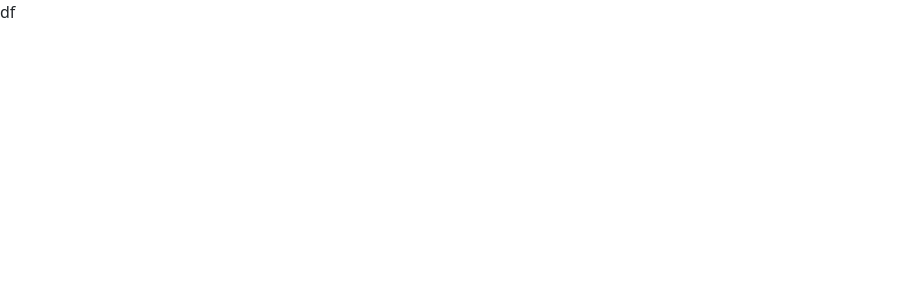
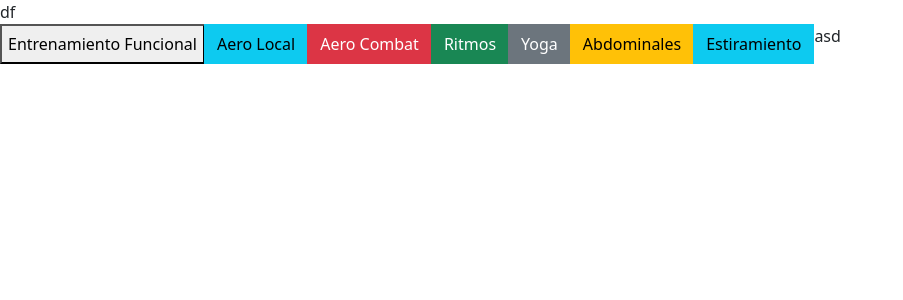
Before and after one commit to dscampero/ProyectoGYM-fe, a React (Create React App) app: page / in a window 1280 px wide. Shown: the top 300 px of the page, without its empty margins (0-903 px from the left). Built offline with nearby package versions, Linux system fonts and the light colour scheme.

Commit message:
Creacion de pagina clases

```diff
--- /dev/null
+++ b/src/LessonsStyle.css
@@ -0,0 +1,4 @@
+.colorbutton1{
+    background-color: orangered;
+    font-size: medium;
+}
--- /dev/null
+++ b/src/components/LessonsNavbar.jsx
@@ -0,0 +1,20 @@
+import React from 'react'
+
+const LessonsNavbar = () => {
+    return (
+        <div>
+            <div className="btn-group" role="group" aria-label="Basic example">
+              <button type="button" className="colorbutton1">Entrenamiento Funcional</button>
+              <button type="button" className="btn btn-info">Aero Local</button>
+              <button type="button" className="btn btn-danger">Aero Combat</button>
+              <button type="button" className="btn btn-success">Ritmos</button>
+              <button type="button" className="btn btn-secondary">Yoga</button>
+              <button type="button" className="btn btn-warning">Abdominales</button>
+              <button type="button" className="btn btn-info">Estiramiento</button>
+<p ClassName="colorbutton1">asd</p>
+            </div>
+        </div>
+    )
+}
+
+export default LessonsNavbar
--- a/src/pages/LessonsScreen.jsx
+++ b/src/pages/LessonsScreen.jsx
@@ -0,0 +1,13 @@
+import React from 'react'
+import LessonsNavbar from '../components/LessonsNavbar'
+
+
+const LessonsScreen = () => {
+    return (
+        <div>
+            <LessonsNavbar/>
+        </div>
+    )
+}
+
+export default LessonsScreen
--- a/src/routes/AppRoutes.jsx
+++ b/src/routes/AppRoutes.jsx
@@ -1,12 +1,12 @@
 
 import React from 'react'
 import {BrowserRouter as Router,Switch,Route} from 'react-router-dom'
+import LessonsScreen from '../pages/LessonsScreen'
 const AppRoutes = () => {
     return (
         <Router>
        <Switch>
-           <Route />
-           {/* <Route  component={Error}/> */}
+           <Route component={LessonsScreen}/>
         </Switch>
         </Router>
     )
```
